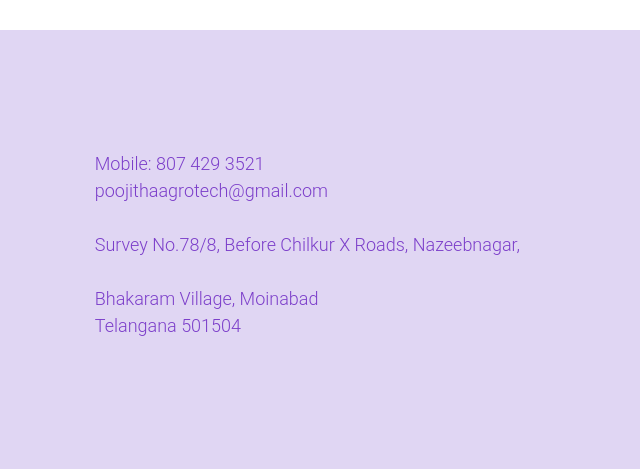
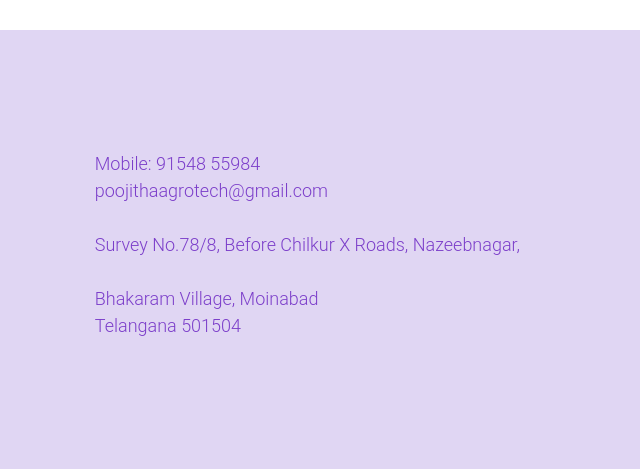
Before and after one commit to KurmadasuPranav7/Poojitha-s-Estancia, a plain HTML site: page index.html in a window 1280 px wide. Shown: the part 3542-4011 px from the top of the page, 640-1280 px from the left. Drawn offline with nearby package versions, Linux system fonts and the light colour scheme; a script that the page names is missing; a web font is replaced by a local one.

Commit message:
Update index.html

```diff
--- a/index.html
+++ b/index.html
@@ -202,7 +202,7 @@
     <div class="container-fluid footer">
         <img src="./pes_logo-removebg-preview.png" class="logo">
         <p>
-            Mobile: 807 429 3521<br>
+            Mobile: 91548 55984<br>
 
             poojithaagrotech@gmail.com<br>
             <br>
```
